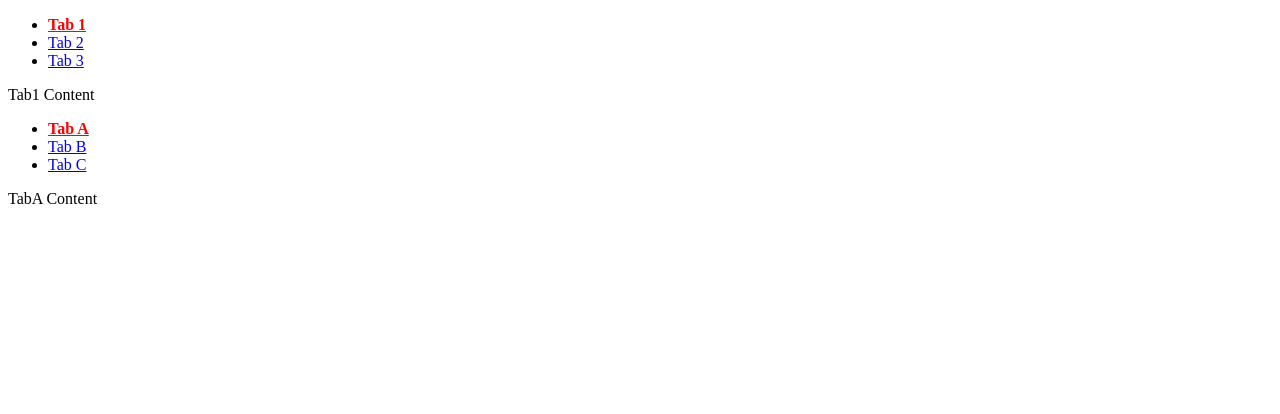
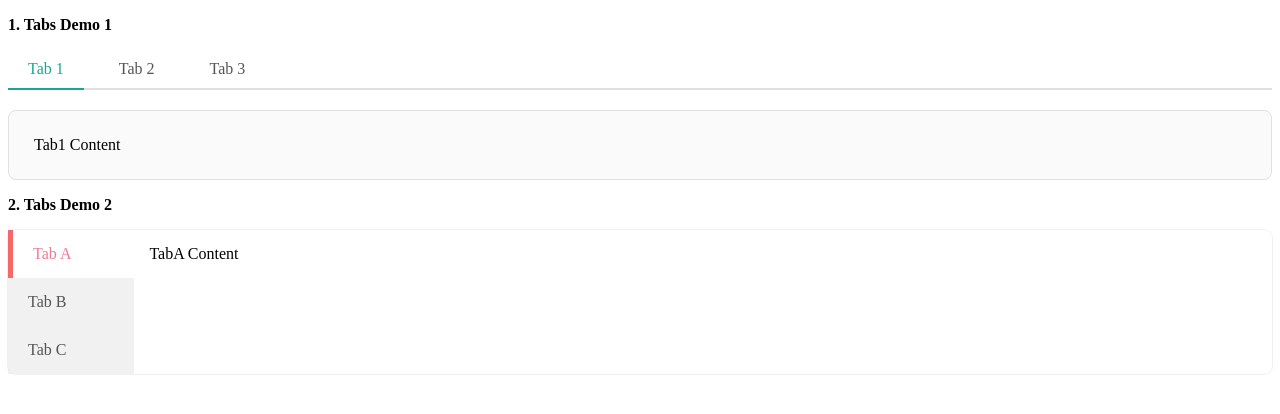
Before and after one commit to Zung752003/tabzy, a website: page index.html in a window 1280 px wide. Drawn offline with Linux system fonts and the light colour scheme.

Commit message:
Optimize code for tabzy library

```diff
--- a/index.html
+++ b/index.html
@@ -7,16 +7,102 @@
     <title>Document</title>
     <link rel="stylesheet" href="./src/tabzy.css">
     <style>
-        .tabzy--active a {
-            color: red;
-            font-weight: 600;
+        .tab1 {
+            list-style: none;
+            padding: 0;
+            display: flex;
+            gap: 15px;
+            margin-bottom: 20px;
+            border-bottom: 2px solid #e0e0e0;
+        }
+
+        .tab1 li {
+            position: relative;
+        }
+
+        .tab1 a {
+            text-decoration: none;
+            color: #555;
+            padding: 10px 20px;
+            display: block;
+            transition: color 0.3s ease;
+        }
+
+        .tab1 a:hover {
+            color: rgb(28, 165, 149);
+        }
+
+        .tab1 .tabzy--active a {
+            color: rgb(28, 165, 149);
+        }
+
+        .tab1:not(.sliding) .tabzy--active::after {
+            content: "";
+            position: absolute;
+            bottom: -2px;
+            left: 0;
+            width: 100%;
+            height: 2px;
+            background: rgb(28, 165, 149);
+        }
+
+        .tabzy-panel {
+            padding: 25px;
+            border: 1px solid #e0e0e0;
+            border-radius: 8px;
+            background: #fafafa;
+        }
+
+
+        .demo2 {
+            display: flex;
+            border-radius: 0.5rem;
+            box-shadow: 0 0 0px 1px rgba(0, 0, 0, 0.06);
+        }
+
+        .tab2 {
+            margin: 0;
+            width: 10%;
+            list-style: none;
+            padding: 0;
+            gap: 15px;
+            background: #e0e0e074;
+        }
+
+        .tab2 li {
+            position: relative;
+            transition: 0.5s ease-in;
+        }
+
+        .tab2 a {
+            text-decoration: none;
+            color: #555;
+            padding: 15px 20px;
+            display: block;
+            transition: transform 0.5s cubic-bezier(0.37, 1.95, 0.66, 0.56);
+        }
+
+        .tab2 a:hover {
+            color: rgb(238, 49, 90);
+        }
+
+        .tab2 .tabzy--active a {
+            color: rgb(239, 124, 149);
+            border-left: 5px solid #f56868;
+            background: #fff;
+            transition: all 0.1s ease-in-out;
+        }
+
+        .tabzy-panel2 {
+            padding: 15px;
         }
     </style>
 </head>
 
 <body>
-    <!-- CONTAINER -->
-    <ul id="tabs">
+    <p><strong>1. Tabs Demo 1</strong></p>
+    <div class="demo1">
+        <ul id="tabs" class="tab1">
             <!-- Tabs -->
             <li>
                 <a href="#tab1">Tab 1</a>
@@ -29,18 +115,20 @@
             </li>
         </ul>
         <!-- PANELS -->
-    <div id="tab1">
+        <div id="tab1" class="tabzy-panel">
             Tab1 Content
         </div>
-    <div id="tab2">
+        <div id="tab2" class="tabzy-panel" hidden>
             Tab2 Content
         </div>
-    <div id="tab3">
+        <div id="tab3" class="tabzy-panel" hidden>
             Tab3 Content
         </div>
+    </div>
 
-
-    <ul id="tabs2">
+    <p><strong>2. Tabs Demo 2</strong></p>
+    <div class="demo2">
+        <ul id="tabs2" class="tab2">
             <li>
                 <a href="#tabA">Tab A</a>
             </li>
@@ -51,23 +139,25 @@
                 <a href="#tabC">Tab C</a>
             </li>
         </ul>
-    <div id="tabA">
+        <div id="tabA" class="tabzy-panel2">
             TabA Content
         </div>
-    <div id="tabB">
+        <div id="tabB" class="tabzy-panel2" hidden>
             TabB Content
         </div>
-    <div id="tabC">
+        <div id="tabC" class="tabzy-panel2" hidden>
             TabC Content
         </div>
+    </div>
+
 
     <script src="./src/tabzy.js"></script>
     <script>
         const tabs1 = new Tabzy("#tabs", {
             remember: true,
-            onChange: (data) => {
-                console.log(data.tab, data.panel)
-            }
+            //onChange: (data) => {
+            //    console.log(data.tab, data.panel)
+            //}
         });
 
         const tabs2 = new Tabzy("#tabs2", {
--- a/src/tabzy.js
+++ b/src/tabzy.js
@@ -11,20 +11,16 @@ function Tabzy(selector, options = {}){
         return;
     }
 
-    this.panels = this.tabs.map(tab => {
-        const panel = document.querySelector(tab.getAttribute("href"));
-        if(!panel){
-            console.error(`Tabzy: No found panel for tab`)
-        }
-        return panel;
-    }).filter(Boolean);
+    this.panels = this.getPanels();
 
     if(this.tabs.length !== this.panels.length)return;
 
+    this._cleanRegex = /[^a-zA-Z0-9]/g;
     this.originHTML = this.container.innerHTML;
-    this.paramKey = selector.replace(/[^a-zA-Z0-9]/g, "");
+    this.paramKey = selector.replace(this._cleanRegex, "");
 
     this.opt = Object.assign({
+        activeClassName: "tabzy--active",
         remember: false,
         onChange: null,
     },options)
@@ -33,39 +29,46 @@ function Tabzy(selector, options = {}){
     this._init();
 }
 
+Tabzy.prototype.getPanels = function(){
+    return this.panels = this.tabs.map(tab => {
+        const panel = document.querySelector(tab.getAttribute("href"));
+        if(!panel){
+            console.error(`Tabzy: No found panel for tab`)
+        }
+        return panel;
+    }).filter(Boolean);
+}
+
 Tabzy.prototype._init = function(){
     const params = new URLSearchParams(location.search);
     const tabSelector = params.get(this.paramKey);
 
-    const tab = (this.opt.remember && tabSelector && this.tabs.find(tab => tab.getAttribute("href").replace(/[^a-zA-Z0-9]/g, "") === tabSelector)) || this.tabs[0];
+    const tab = (this.opt.remember && tabSelector && this.tabs.find(tab => tab.getAttribute("href").replace(this._cleanRegex, "") === tabSelector)) || this.tabs[0];
 
-    this._activeTab(tab, triggerOnChange = false);
+    this._activeTab(tab, false, false);
 
     this.currentTab = tab;
 
     this.tabs.forEach(tab => {
-        tab.onclick = e => this._handleTabClick(e, tab);
+        tab.onclick = e => {
+            e.preventDefault();
+            this._tryActivateTab(tab)
+        }
     });
 
 }
 
-Tabzy.prototype._handleTabClick = function(e, tab){
-    e.preventDefault();
-
-    this._tryActivateTab(tab)
-}
-
-Tabzy.prototype._activeTab = function(tab, triggerOnChange = true){
-    this.tabs.forEach(tab => tab.closest("li").classList.remove("tabzy--active"));
-    tab.closest("li").classList.add("tabzy--active");
+Tabzy.prototype._activeTab = function(tab, triggerOnChange = true, updateURL = this.opt.remember){
+    this.tabs.forEach(tab => tab.closest("li").classList.remove(this.opt.activeClassName));
+    tab.closest("li").classList.add(this.opt.activeClassName);
 
     this.panels.forEach(panel => panel.hidden = true);
     const panelActive = document.querySelector(tab.getAttribute("href"));
     panelActive.hidden = false;
 
-    if(this.opt.remember){
+    if(updateURL){
         const params = new URLSearchParams(location.search)
-        const paramValue = tab.getAttribute("href").replace(/[^a-zA-Z0-9]/g, "");
+        const paramValue = tab.getAttribute("href").replace(this._cleanRegex, "");
         params.set(this.paramKey, paramValue)
         history.replaceState(null, null, `?${params}`);
     }
@@ -86,21 +89,22 @@ Tabzy.prototype._tryActivateTab = function(tab){
 }
 
 Tabzy.prototype.switch = function(input){
-    let tabToActive = null;
-    if(typeof input === 'string'){
-        tabToActive = this.tabs.find(tab => tab.getAttribute("href") === input);
-        if(!tabToActive){
-            console.error(`Tabzy: No tab found with ID '${input}'`);
-            return;
-        }
-    }else if(this.tabs.includes(input)){
-        tabToActive = input
-    }
-    if(!tabToActive){
+    const tab = typeof input === 'string' ? this.tabs.find(tab => tab.getAttribute("href") === input) : this.tabs.includes(input) ? input : null
+    // if(typeof input === 'string'){
+    //     tabToActive = this.tabs.find(tab => tab.getAttribute("href") === input);
+    //     if(!tabToActive){
+    //         console.error(`Tabzy: No tab found with ID '${input}'`);
+    //         return;
+    //     }
+    // }else if(this.tabs.includes(input)){
+    //     tabToActive = input
+    // }
+
+    if(!tab){
         console.error(`Tabzy: invalid input '${input}'`)
     }
 
-    this._tryActivateTab(tabToActive);
+    this._tryActivateTab(tab);
 }
 
 Tabzy.prototype.destroy = function(){
```
Also changed, not shown: tabzy.min.js. Lines whose indentation alone changed are shown as unchanged.
